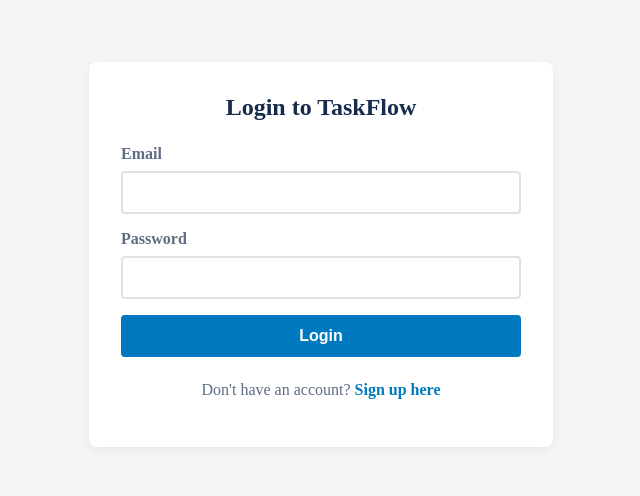
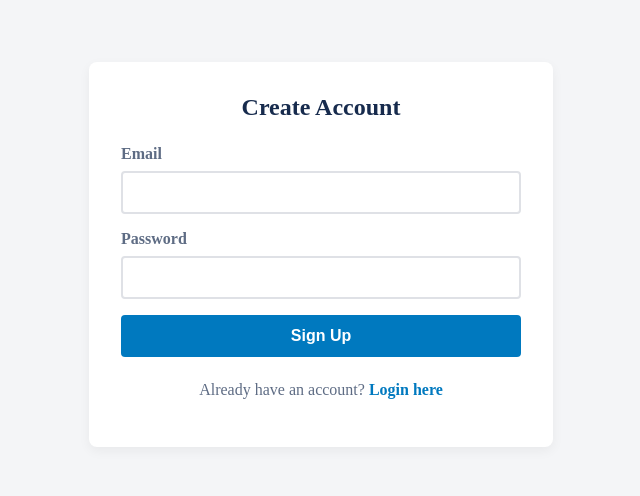
Before and after one commit to Erdscsb/TaskFlow, a React (Create React App) app in the folder frontend/: page /register in a window 1280 px wide. Before the commit this address led to /login. Shown: the part 154-650 px from the top of the page, without its empty margins (319-959 px from the left). Built offline with nearby package versions, Linux system fonts and the light colour scheme.

Commit message:
Add RegisterPage route and refactor to use useAuth hook for registration

```diff
--- a/frontend/src/App.js
+++ b/frontend/src/App.js
@@ -3,7 +3,7 @@
 import { useAuth } from './context/AuthContext';
 
 import LoginPage from './pages/LoginPage';
-//import RegisterPage from './pages/RegisterPage';
+import RegisterPage from './pages/RegisterPage';
 import DashboardPage from './pages/DashboardPage';
 import ProjectBoardPage from './pages/ProjectBoardPage';
 import Navbar from './components/Navbar';
@@ -32,6 +32,7 @@
             /* --- Public Routes (User is Logged Out) --- */
             <>
               <Route path="/login" element={<LoginPage />} />
+              <Route path="/register" element={<RegisterPage />} />
 
 
               {/* Any other route redirects to login if not logged in */}
--- a/frontend/src/pages/RegisterPage.js
+++ b/frontend/src/pages/RegisterPage.js
@@ -1,12 +1,12 @@
 import React, { useState, useContext } from 'react';
 import { Link } from 'react-router-dom';
-import { AuthContext } from '../context/AuthContext';
+import { useAuth } from '../context/AuthContext';
 import './AuthForms.css';
 
 function RegisterPage() {
   const [email, setEmail] = useState('');
   const [password, setPassword] = useState('');
-  const { register } = useContext(AuthContext);
+  const { register } = useAuth();
 
   const handleSubmit = async (e) => {
     e.preventDefault();
```
